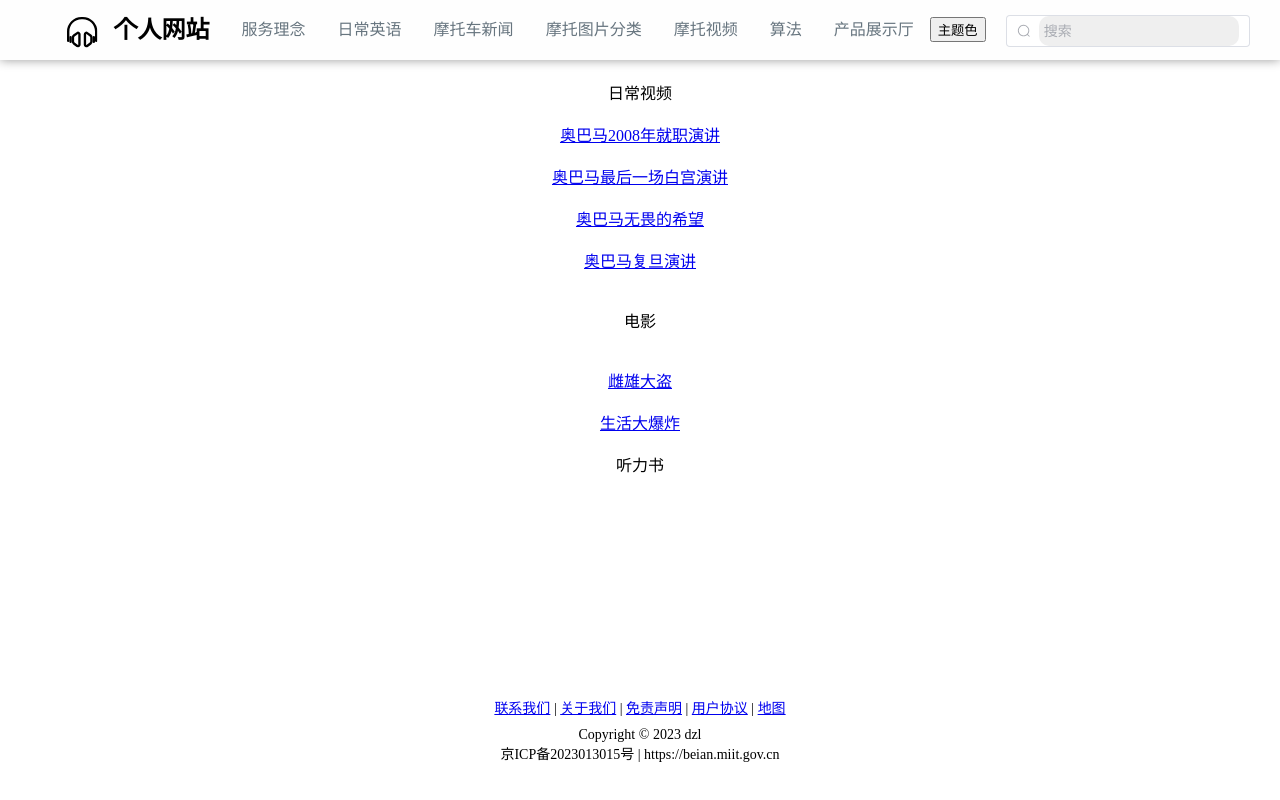
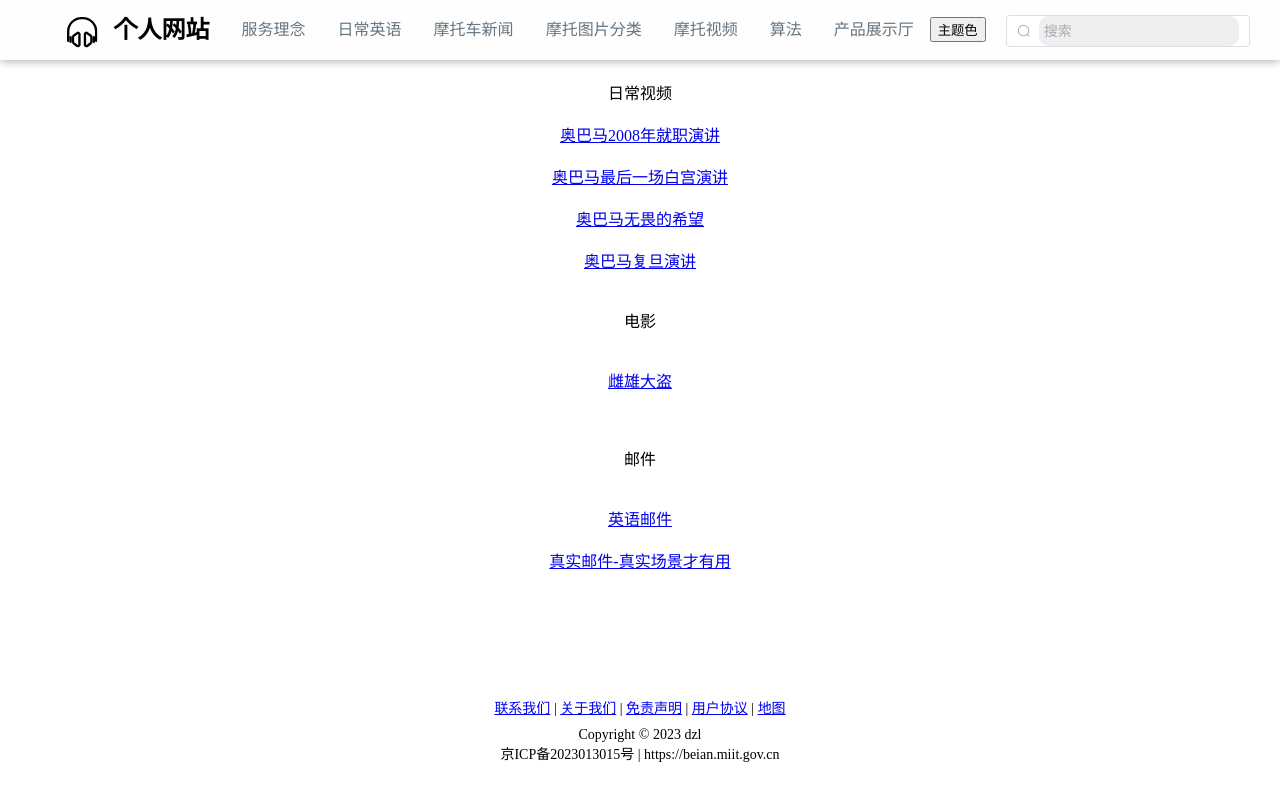
Before and after one commit to gongbenzhengzhuan/moto-site, a Vue app in the folder moto-client/: page /#/englishView in a window 1280 px wide. Built offline with nearby package versions, Linux system fonts and the light colour scheme; what vue3-video-play would draw is missing.

Commit message:
页貌调整-补充离线数据技术方案

```diff
--- a/moto-client/src/views/client/EnglishView.vue
+++ b/moto-client/src/views/client/EnglishView.vue
@@ -17,10 +17,14 @@
     <a href="https://v.youku.com/v_nextstage/id_cc00e332962411de83b1.html?spm=a2hja.12701310.filter.454&s=cc00e332962411de83b1"
        target="_blank" rel="nexus">雌雄大盗</a>
     <br/><br/>
-    <a href="https://v.youku.com/v_nextstage/id_cc170b1c962411de83b1.html?spm=a2hja.12701310.filter.27&s=cc170b1c962411de83b1"
-       target="_blank" rel="nexus">生活大爆炸</a>
     <br/><br/>
-    <div>听力书</div>
+    <div>邮件</div>
+    <br/><br/>
+    <a href="https://wenku.so.com/d/d13cac100407eb4340e207137c703974"
+       target="_blank" rel="nexus">英语邮件</a>
+    <br/><br/>
+    <a href="https://bbs.fobshanghai.com/viewthread.php?tid=7494406&extra=&page=1"
+       target="_blank" rel="nexus">真实邮件-真实场景才有用</a>
   </div>
 </template>
 
--- a/moto-client/src/views/client/ProductView.vue
+++ b/moto-client/src/views/client/ProductView.vue
@@ -7,6 +7,13 @@
 
           <div class="demo-collapse" id="text">
             <el-collapse v-model="activeNames" @change="handleChange">
+              <el-collapse-item title="离线数仓方案" name="12">
+                <div>微量级：mysql+davinci+xxjob</div>
+                <br/><br/>
+                <div>轻量级：hive+davinci+azkaban</div>
+                <br/><br/>
+                <a href="http://81.70.71.16:8092/" target="_blank" rel="nexus">离线数仓方案</a>
+              </el-collapse-item>
               <el-collapse-item title="音乐网站" name="1" id = "look">
                 <div> 请扫码进入！</div>
                 <img src="http://101.37.117.226:9090/wdhcr/%E9%9F%B3%E4%B9%90%E7%BD%91%E7%AB%99?X-Amz-Algorithm=AWS4-HMAC-SHA256&X-Amz-Credential=7v3qUvGaLweXRbw4%2F20230605%2Fus-east-1%2Fs3%2Faws4_request&X-Amz-Date=20230605T010621Z&X-Amz-Expires=604800&X-Amz-SignedHeaders=host&X-Amz-Signature=42aab690099ef6385331495fc1550e98caf5cbff066dadbc4d6d527f868ef6a6" width="160" height="160">
```
